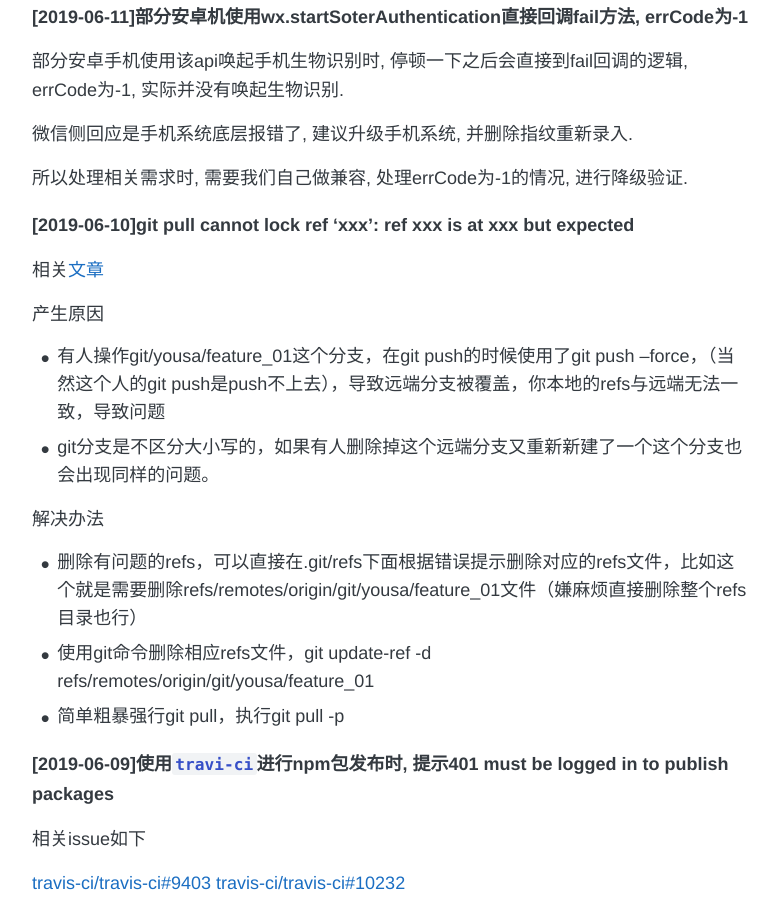
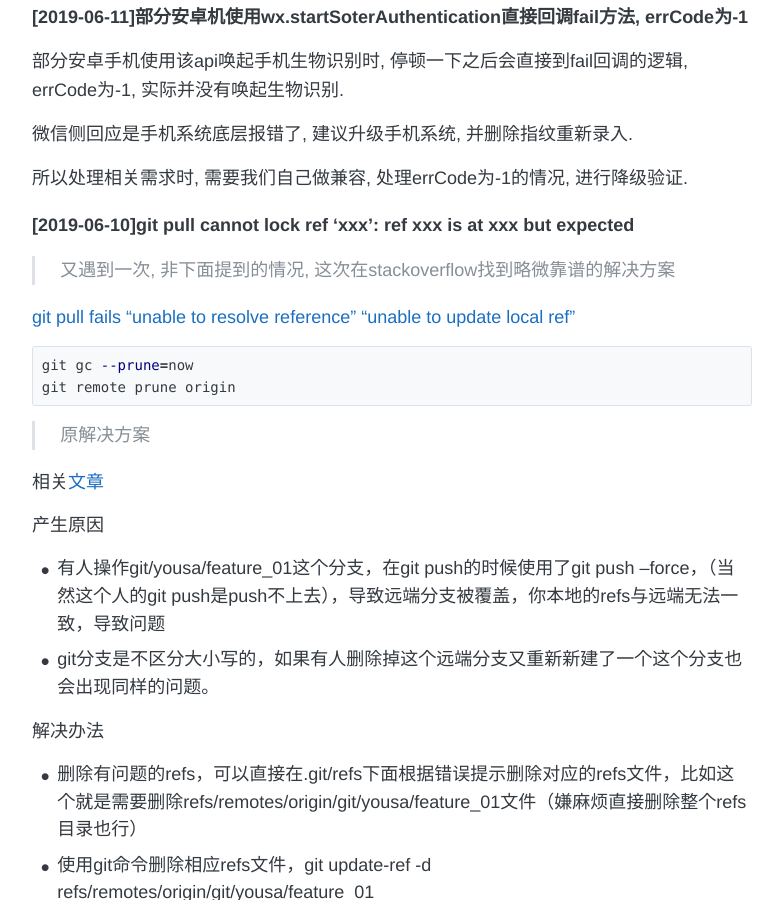
Before and after one commit to funkyLover/blog, a Jekyll site: the page built from notes/_posts/2019-06-02-notes.md, in a window 1280 px wide and 900 px high, scrolled down 5567 px. Shown: the whole window, without its empty margins (248-1031 px from the left). Built offline with Jekyll 4.4.1, drawn with Linux system fonts in a browser that asks for light colours; comment, search, counter and statistics services are not loaded.

Commit message:
[note]add;

````diff
--- a/notes/_posts/2019-06-02-notes.md
+++ b/notes/_posts/2019-06-02-notes.md
@@ -241,6 +241,17 @@ axios.get("http://my-server:8080/reports/my-sample-report/",
 
 ##### [2019-06-10]git pull cannot lock ref 'xxx': ref xxx is at xxx but expected
 
+> 又遇到一次, 非下面提到的情况, 这次在stackoverflow找到略微靠谱的解决方案
+
+[git pull fails “unable to resolve reference” “unable to update local ref”](https://stackoverflow.com/questions/2998832/git-pull-fails-unable-to-resolve-reference-unable-to-update-local-ref)
+
+```bash
+git gc --prune=now
+git remote prune origin
+```
+
+> 原解决方案
+
 相关[文章](https://blog.csdn.net/qq_15437667/article/details/52479792)
 
 产生原因
````
